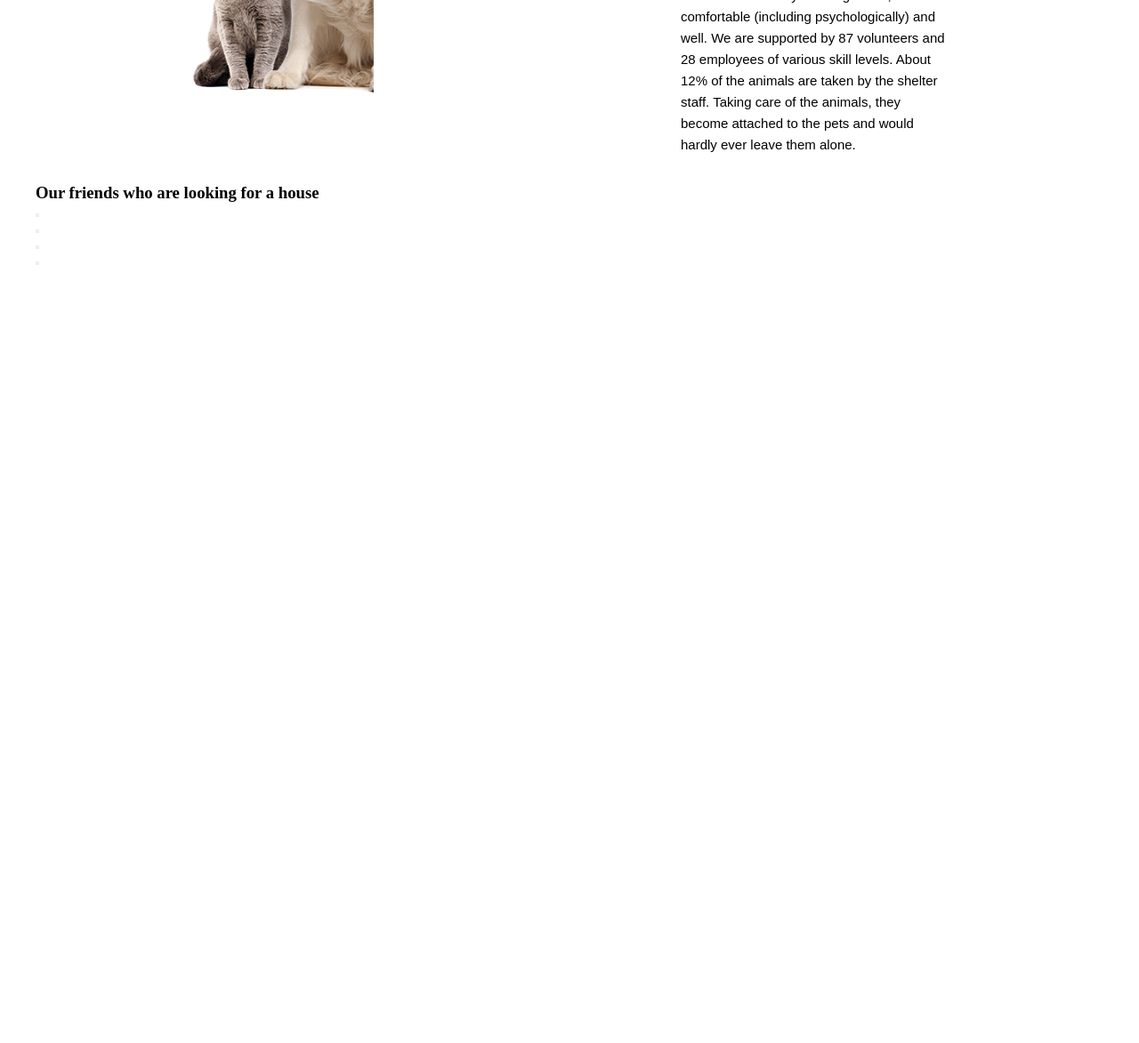
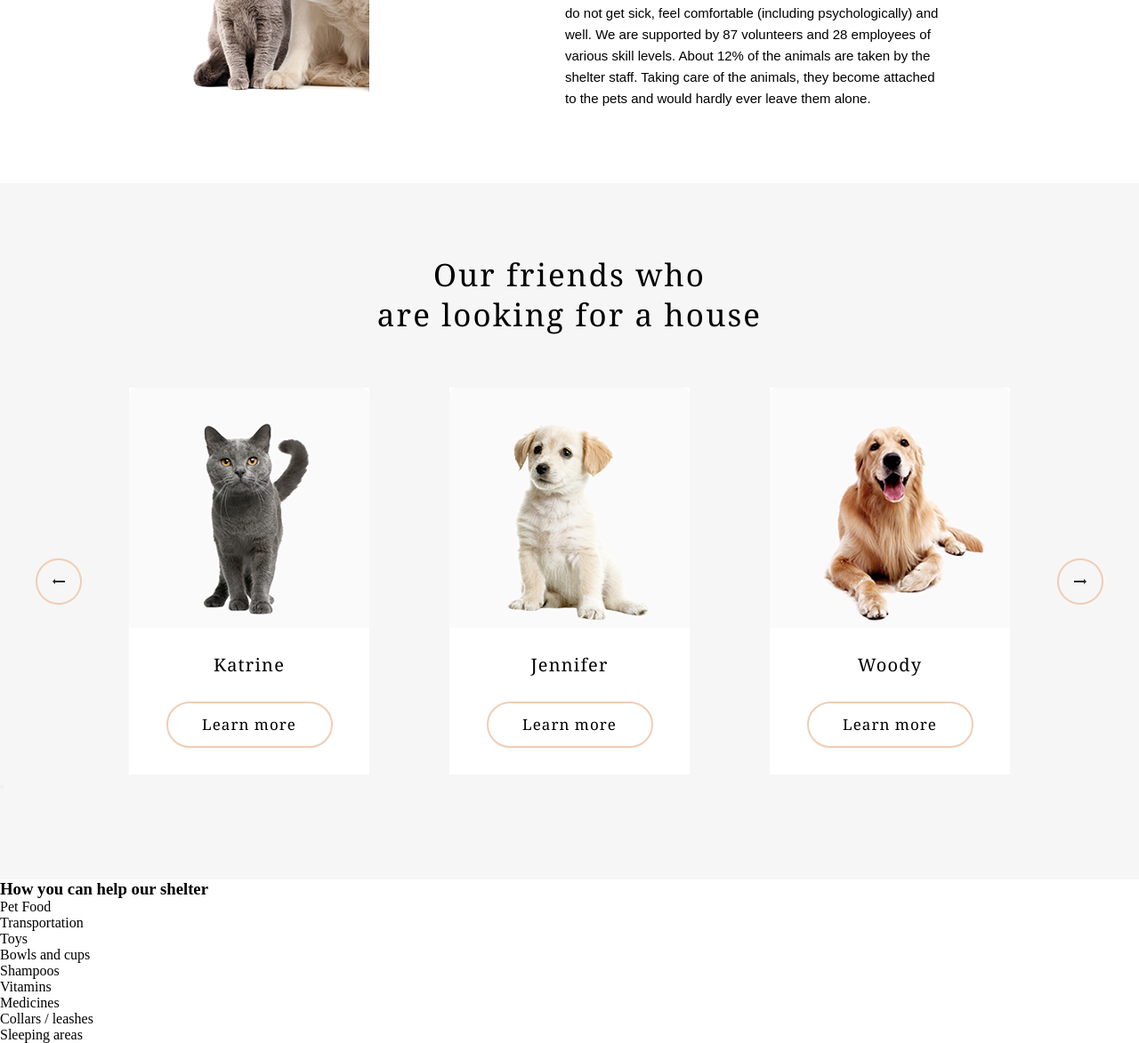
Before and after one commit to Lebedev-023046/projects, a plain HTML site: page shelter/pages/main/index.html in a window 1280 px wide. Shown: the part 1290-2463 px from the top of the page at 89% size. Before the commit the page ends 1590 px from the top, so only its background shows below. Drawn offline with Linux system fonts and the light colour scheme.

Commit message:
feat: add pets section

```diff
--- a/shelter/pages/main/index.html
+++ b/shelter/pages/main/index.html
@@ -48,9 +48,7 @@
             <section class="about">
 
                 <section class="about-content">
-                    <article class="about-pets">
-
-                    </article>
+                    <article class="about-pets"></article>
                     <article class="content">
                         <h3 class="heading">
                             About the shelter “Cozy House”
@@ -72,35 +70,58 @@
                     </article>
                 </section>
             </section>
-
+        </div>
         <section class="pets">
 
             <section class="pets-content">
-                    <h3 class="heading">Our friends who are looking for a house</h3>
-                </section>
+                <h3 class="heading">Our friends who <br> are looking for a house</h3>
 
                 <section class="slider">
+
+                    <button class="left-arrow"></button>
+
+                    <div class="cards">
                         <article class="card">
-                        <div class="picture"></div>
-                        <div class="name"></div>
-                        <button class="button-lm"></button>
+                            <div class="name">Katrine</div>
+                            <button class="button-lm">Learn more</button>
                         </article>
                         <article class="card">
-                        <div class="picture"></div>
-                        <div class="name"></div>
-                        <button class="button-lm"></button>
+                            <div class="name">Jennifer</div>
+                            <button class="button-lm">Learn more</button>
                         </article>
                         <article class="card">
-                        <div class="picture"></div>
-                        <div class="name"></div>
-                        <button class="button-lm"></button>
+                            <div class="name">Woody</div>
+                            <button class="button-lm">Learn more</button>
                         </article>
+                    </div>
+
+
+                    <button class="right-arrow"></button>
+
                 </section>
 
                 <button class="primary-button"></button>
+            </section>
+        </section>
 
+        <section class="help">
+            <section class="help-content">
+                <h3 class="heading">How you can help our shelter</h3>
+                <div class="list">
+                    <div class="pet-food">Pet Food</div>
+                    <div class="transportation">Transportation</div>
+                    <div class="toys">Toys</div>
+                    <div class="bowls-and-cups">Bowls and cups</div>
+                    <div class="shampoos">Shampoos</div>
+                    <div class="vitamins">Vitamins</div>
+                    <div class="medicines">Medicines</div>
+                    <div class="coralls-leashes">Collars / leashes</div>
+                    <div class="sleeping-areas">Sleeping areas</div>
+                </div>
             </section>
-        </div>
+        </section>
+
+
     </main>
 
 
--- a/shelter/pages/main/style.scss
+++ b/shelter/pages/main/style.scss
@@ -1,5 +1,21 @@
 $titles : Georgia, serif;
 $text : Arial, sans-serif;
+
+@mixin arrow_buttons {
+    border: none;
+    width: 52px;
+    height: 52px;
+}
+
+@mixin pet-name {
+    padding-top: 300px;
+    font-family: $titles;
+    font-size: 20px;
+    font-weight: 400;
+    line-height: 23px;
+    letter-spacing: 0.06em;
+    text-align: center;
+}
 
 * {
     margin: 0;
@@ -34,7 +50,6 @@ body {
     position: absolute;
     top: 0;
     right: 0;
-    bottom: 0;
     left: 0;
     margin: 60px auto;
     max-width: 1200px;
@@ -158,13 +173,13 @@ body {
         padding: 80px 175px 100px;
 
         .about-pets {
-            width: 16.0435vw;
+            width: 15.64vw;
             height: 408px;
             background: url('../../assets/img/about-pets.png');
         }
 
         .content {
-            width: 300px;
+            width: 430px;
             height: 380px;
 
             .heading {
@@ -172,8 +187,9 @@ body {
                 font-family: $titles;
                 font-weight: 400;
                 font-size: 35px;
-                line-height: 45.5px;
+                line-height: 45px;
                 width: 370px;
+                letter-spacing: 0.06em;
                 padding-right: 60px;
             }
 
@@ -187,3 +203,92 @@ body {
         }
     }
 }
+
+.pets {
+    background-color: #F6F6F6;
+    .pets-content {
+        padding: 80px 0px 100px;
+
+        .heading {
+            font-family: $titles;
+            font-size: 35px;
+            font-weight: 400;
+            line-height: 45px;
+            letter-spacing: 0.06em;
+            text-align: center;
+            padding: 0 400px 60px;
+
+        }
+
+        .slider {
+            display: flex;
+            width: 1280px;
+
+            .left-arrow {
+                @include arrow_buttons();
+                margin: auto 53px auto 40px;
+                background: url('../../assets/icons/button_arrow_r.png');
+            }
+
+            .right-arrow {
+                @include arrow_buttons();
+                margin: auto 40px auto 53px;
+                background: url('../../assets/icons/button_arrow_l.png');
+            }
+
+            .cards {
+                display: flex;
+                justify-content: space-between;
+                width: 990px;
+
+                .card {
+                    width: 270px;
+                    height: 435px;
+                    background-color: #fff;
+                    background-repeat: no-repeat;
+                    padding-bottom: 30px;
+
+                    .name {
+                        @include pet-name()
+                    }
+
+                    .button-lm {
+                        display: blo;
+                        font-family: $titles;
+                        font-size: 17px;
+                        font-weight: 400;
+                        line-height: 22px;
+                        letter-spacing: 0.06em;
+                        margin: 30px 41.5px;
+                        background-color: #fff;
+                        border: 2px solid #F1CDB3;
+                        height: 52px;
+                        width: 187px;
+                        border-radius: 100px;
+
+                        &:hover {
+                            cursor: pointer;
+                        }
+
+                    }
+
+                    &:nth-of-type(1) {
+                        background-image: url('../../assets/img/pets-katrine.png');
+                    }
+                    &:nth-of-type(2) {
+                        background-image: url('../../assets/img/pets-jennifer.png');
+                    }
+                    &:nth-of-type(3) {
+                        background-image: url('../../assets/img/pets-woody.png');
+                    }
+                }
+            }
+        }
+
+        // .primary-button {
+
+        // }
+    }
+
+
+}
```
Also changed, not shown: shelter/assets/icons/button_arrow_l.png (added), shelter/assets/icons/button_arrow_r.png (added), shelter/assets/img/pets-jennifer.png (added), shelter/assets/img/pets-katrine.png (added), shelter/assets/img/pets-woody.png (added), shelter/pages/main/style.css, 1 other file. Lines whose indentation alone changed are shown as unchanged.
